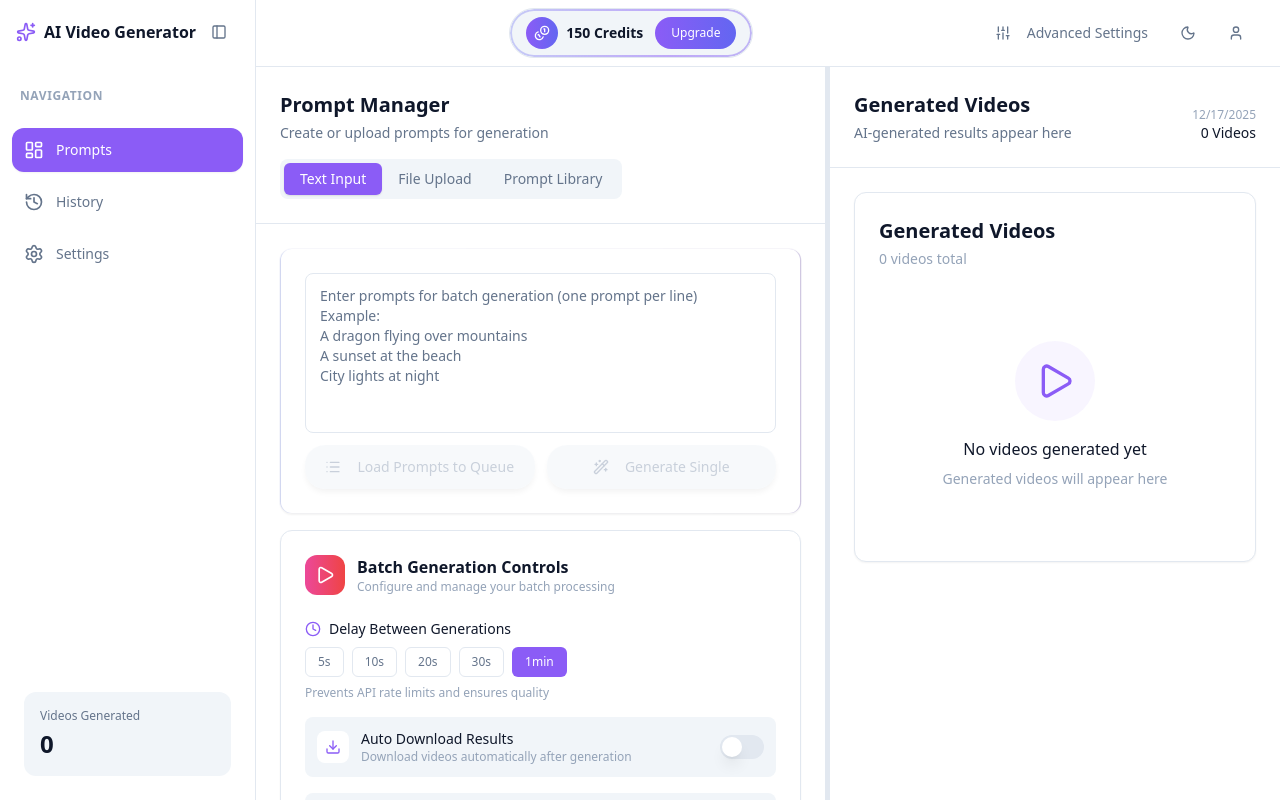
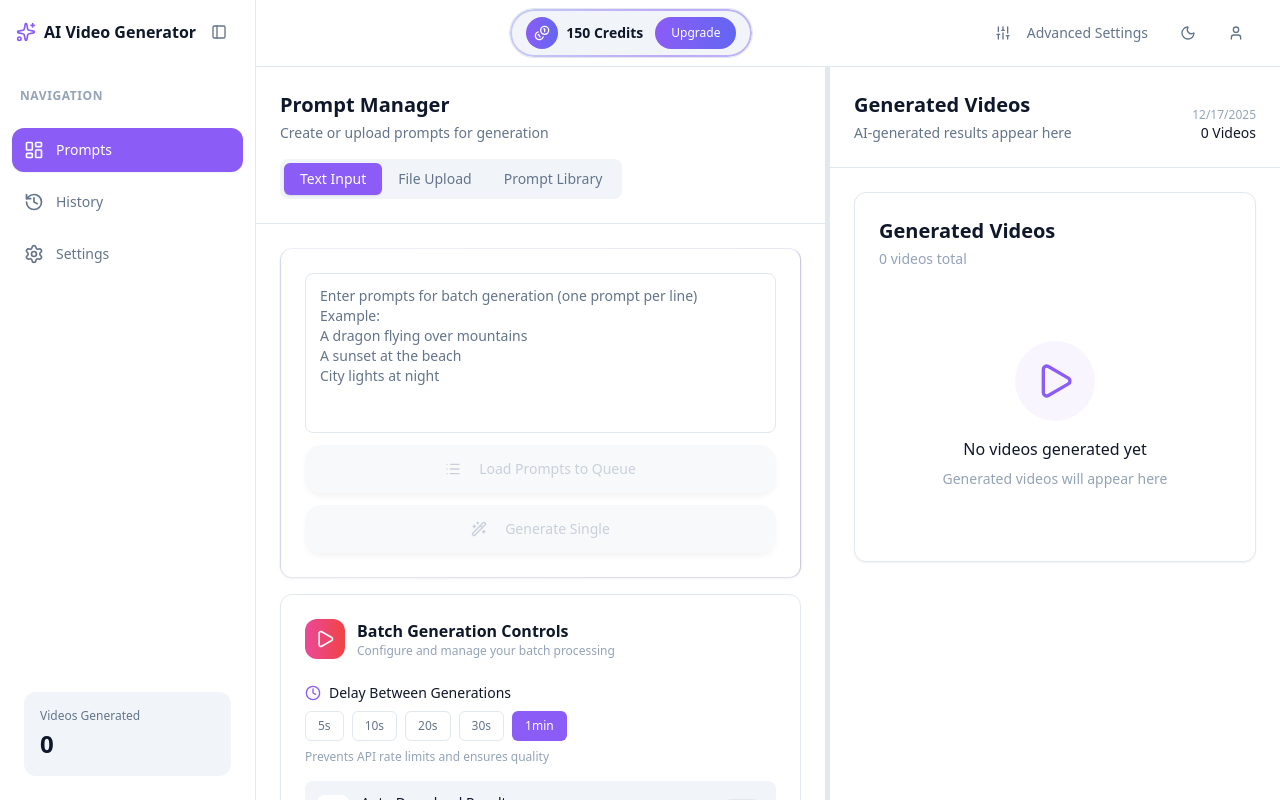
Before and after one commit to Nimesh-Kavinda/textToVideo, a React (Vite) app: page /converter in a window 1280 px wide. Built offline with nearby package versions, Linux system fonts and the light colour scheme.

Commit message:
feat: Refactor button layout and styles in PromptSection for improved responsiveness and aesthetics

```diff
--- a/src/components/converter/PromptSection.jsx
+++ b/src/components/converter/PromptSection.jsx
@@ -51,11 +51,11 @@ export const PromptSection = ({
                 padding: '12px 14px',
               }}
             />
-            <div className="grid grid-cols-1 lg:grid-cols-2 gap-3">
+            <div className="flex flex-wrap gap-3">
               <Button
                 onClick={onLoadPrompts}
                 disabled={!prompt.trim()}
-                className="h-auto px-6 py-3 font-medium text-sm shadow-md transition-all hover:scale-[1.02] disabled:opacity-50 disabled:cursor-not-allowed border-0 flex-shrink-0 whitespace-nowrap w-full"
+                className="flex-1 min-w-[240px] h-auto px-6 py-3.5 font-medium text-sm shadow-lg transition-all hover:scale-[1.02] active:scale-[0.98] disabled:opacity-50 disabled:cursor-not-allowed border-0 whitespace-nowrap"
                 style={{
                   background: prompt.trim()
                     ? colors.secondary.gradient
@@ -64,16 +64,16 @@ export const PromptSection = ({
                     ? colors.text.white
                     : colors.text.tertiary,
                   boxShadow: colors.shadow.md,
-                  borderRadius: '20px',
+                  borderRadius: '16px',
                 }}
               >
-                <List className="w-4 h-4 mr-2" />
+                <List className="w-4 h-4 mr-2.5" />
                 Load Prompts to Queue
               </Button>
               <Button
                 onClick={onGenerate}
                 disabled={!prompt.trim()}
-                className="h-auto px-6 py-3 font-medium text-sm shadow-md transition-all hover:scale-[1.02] disabled:opacity-50 disabled:cursor-not-allowed border-0 flex-shrink-0 whitespace-nowrap w-full"
+                className="flex-1 min-w-[240px] h-auto px-6 py-3.5 font-medium text-sm shadow-lg transition-all hover:scale-[1.02] active:scale-[0.98] disabled:opacity-50 disabled:cursor-not-allowed border-0 whitespace-nowrap"
                 style={{
                   background: prompt.trim()
                     ? colors.primary.gradient
@@ -82,10 +82,10 @@ export const PromptSection = ({
                     ? colors.text.white
                     : colors.text.tertiary,
                   boxShadow: colors.shadow.md,
-                  borderRadius: '20px',
+                  borderRadius: '16px',
                 }}
               >
-                <Wand2 className="w-4 h-4 mr-2" />
+                <Wand2 className="w-4 h-4 mr-2.5" />
                 {isGenerating ? 'Generating...' : 'Generate Single'}
               </Button>
             </div>
```
